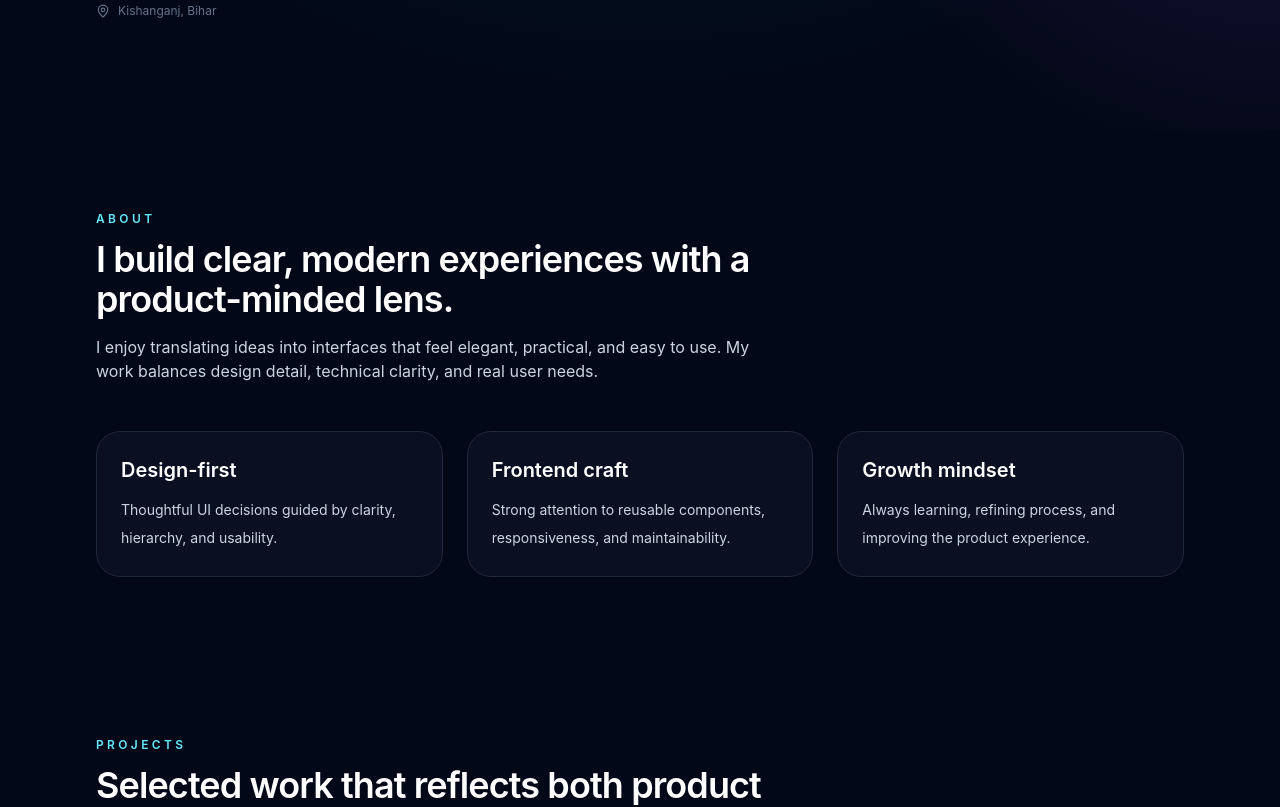
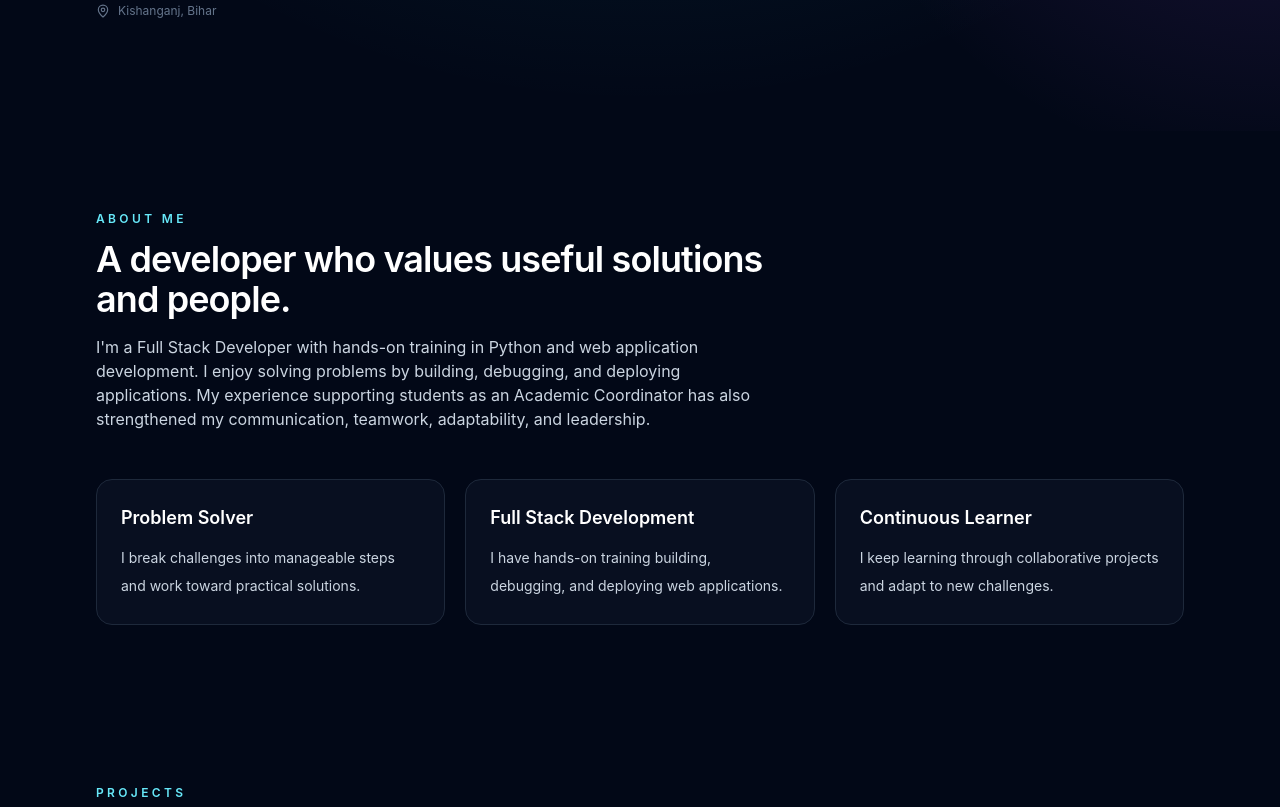
Before and after one commit to najanikhatoon25/myPortfolio, a React (Vite) app: page / in a window 1280 px wide. Shown: the part 720-1527 px from the top of the page. Built offline with nearby package versions, Linux system fonts and the light colour scheme.

Commit message:
feat: add resume-based about section

```diff
--- a/src/components/Navbar.jsx
+++ b/src/components/Navbar.jsx
@@ -21,7 +21,7 @@ const Navbar = () => {
           </div>
           <span>
             <span className="block text-sm font-medium uppercase tracking-[0.14em] text-slate-300">
-              Naz Khatoon
+              Najani Khatoon
             </span>
             <span className="mt-0.5 block text-[10px] font-medium uppercase tracking-[0.16em] text-slate-500">
               Full Stack Developer
--- /dev/null
+++ b/src/sections/About.jsx
@@ -0,0 +1,45 @@
+import SectionTitle from '../components/SectionTitle';
+
+const strengths = [
+  {
+    title: 'Problem Solver',
+    description:
+      'I break challenges into manageable steps and work toward practical solutions.',
+  },
+  {
+    title: 'Full Stack Development',
+    description:
+      'I have hands-on training building, debugging, and deploying web applications.',
+  },
+  {
+    title: 'Continuous Learner',
+    description:
+      'I keep learning through collaborative projects and adapt to new challenges.',
+  },
+];
+
+const About = () => {
+  return (
+    <section id="about" className="mx-auto max-w-6xl px-6 py-20 md:px-8">
+      <SectionTitle
+        eyebrow="About Me"
+        title="A developer who values useful solutions and people."
+        subtitle="I'm a Full Stack Developer with hands-on training in Python and web application development. I enjoy solving problems by building, debugging, and deploying applications. My experience supporting students as an Academic Coordinator has also strengthened my communication, teamwork, adaptability, and leadership."
+      />
+
+      <div className="grid gap-5 md:grid-cols-3">
+        {strengths.map(({ title, description }) => (
+          <article
+            key={title}
+            className="rounded-2xl border border-slate-800 bg-slate-900/50 p-6"
+          >
+            <h3 className="text-lg font-semibold text-white">{title}</h3>
+            <p className="mt-3 text-sm leading-7 text-slate-300">{description}</p>
+          </article>
+        ))}
+      </div>
+    </section>
+  );
+};
+
+export default About;
--- a/src/sections/Hero.jsx
+++ b/src/sections/Hero.jsx
@@ -19,7 +19,7 @@ const Hero = () => {
       <div className="mx-auto max-w-6xl px-6 pb-20 pt-16 md:px-8 md:pb-28 md:pt-24">
         <div className="max-w-4xl">
           <p className="mb-3 text-sm font-semibold uppercase tracking-[0.28em] text-cyan-300">
-            Naz Khatoon
+            Najani Khatoon
           </p>
           <p className="mb-8 text-xs font-medium uppercase tracking-[0.24em] text-slate-400">
             Full Stack Developer
--- a/src/views/Home.jsx
+++ b/src/views/Home.jsx
@@ -1,31 +1,12 @@
 import SectionTitle from '../components/SectionTitle';
+import About from '../sections/About';
 import Hero from '../sections/Hero';
 
 const Home = () => {
   return (
     <main className="min-h-screen">
       <Hero />
-
-      <section id="about" className="mx-auto max-w-6xl px-6 py-20 md:px-8">
-        <SectionTitle
-          eyebrow="About"
-          title="I build clear, modern experiences with a product-minded lens."
-          subtitle="I enjoy translating ideas into interfaces that feel elegant, practical, and easy to use. My work balances design detail, technical clarity, and real user needs."
-        />
-
-        <div className="grid gap-6 md:grid-cols-3">
-          {[
-            ['Design-first', 'Thoughtful UI decisions guided by clarity, hierarchy, and usability.'],
-            ['Frontend craft', 'Strong attention to reusable components, responsiveness, and maintainability.'],
-            ['Growth mindset', 'Always learning, refining process, and improving the product experience.'],
-          ].map(([title, text]) => (
-            <article key={title} className="rounded-3xl border border-slate-800 bg-slate-900/60 p-6">
-              <h3 className="text-xl font-semibold text-white">{title}</h3>
-              <p className="mt-3 text-sm leading-7 text-slate-300">{text}</p>
-            </article>
-          ))}
-        </div>
-      </section>
+      <About />
 
       <section id="projects" className="mx-auto max-w-6xl px-6 py-20 md:px-8">
         <SectionTitle
@@ -81,7 +62,7 @@ const Home = () => {
             </div>
 
             <a
-              href="mailto:najani@example.com"
+              href="mailto:najanikhatoon25@navgurukul.org"
               className="inline-flex items-center justify-center rounded-full border border-cyan-400/50 bg-cyan-400/10 px-6 py-3 text-sm font-medium text-cyan-100 transition hover:border-cyan-300 hover:bg-cyan-400/20"
             >
               najanikhatoon25@navgurukul.org
```
